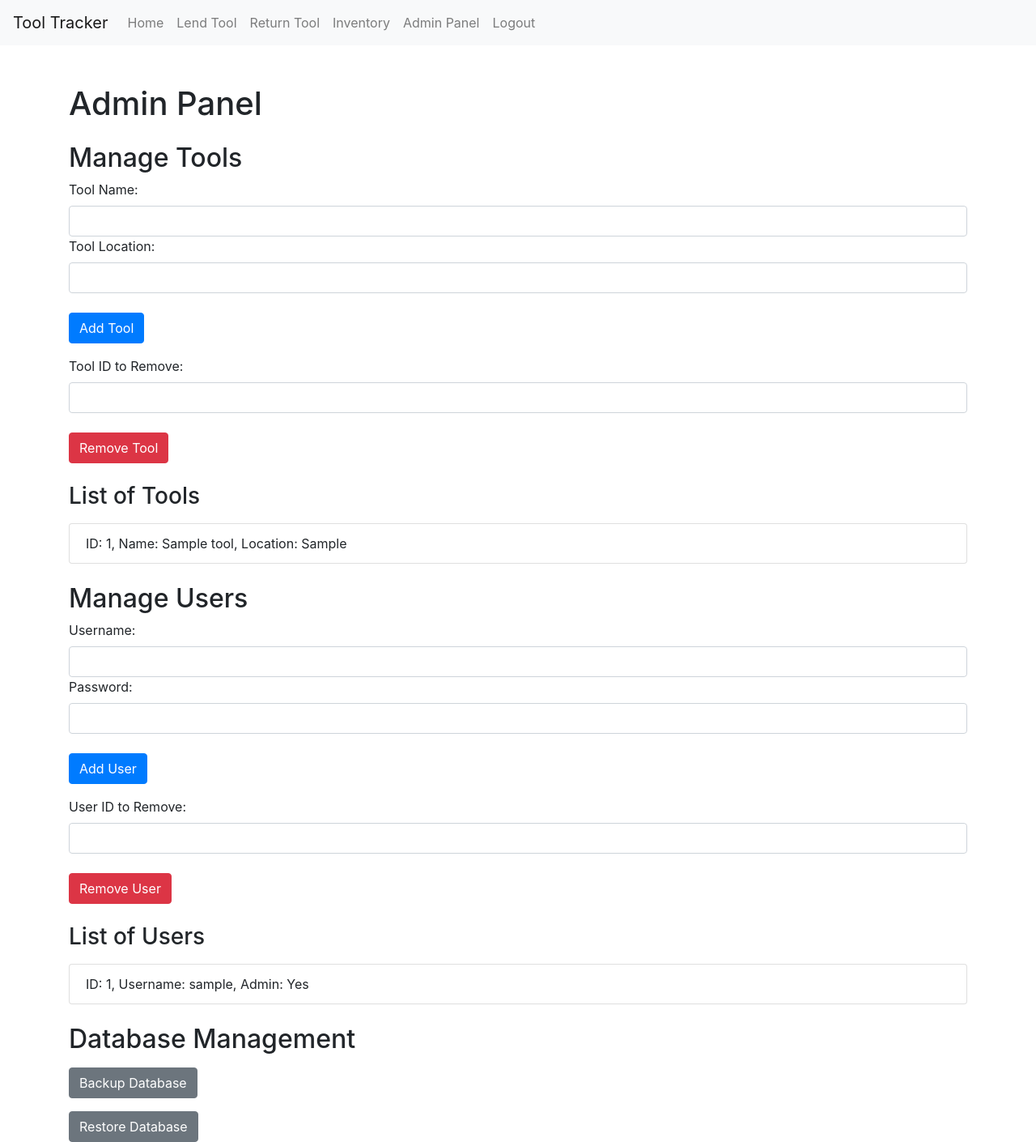
After one commit to Jirka135/ToolTracker, a Flask app: page /admin_panel in a window 1280 px wide. The commit adds this page. Shown: the whole page at 81% size. Run offline with Flask 3, Linux system fonts and the light colour scheme; the visitor is signed in with stand-in values (Sample User, id 1); tables that the repository leaves empty hold one stand-in row (values such as "Sample post"); parts of the project's set-up code (start-up, migrations or seed data) failed here and were passed over; some libraries are stand-ins or nearby versions.

Commit message:
admin interface added

```diff
--- a/app.py
+++ b/app.py
@@ -3,12 +3,14 @@ from flask_sqlalchemy import SQLAlchemy
 import qrcode
 import os
 import cv2
+from sqlalchemy.schema import MetaData
 from pyzbar.pyzbar import decode
 import random
 import string
 import datetime
 from werkzeug.security import generate_password_hash, check_password_hash
 import threading
+import sqlite3
 
 app = Flask(__name__)
 app.config['SECRET_KEY'] = 'supersecretkey'
@@ -26,13 +28,13 @@ class User(db.Model):
     id = db.Column(db.Integer, primary_key=True)
     username = db.Column(db.String(80), unique=True, nullable=False)
     password_hash = db.Column(db.String(120), nullable=False)
+    is_admin = db.Column(db.Boolean, default=False)
 
     def set_password(self, password):
         self.password_hash = generate_password_hash(password)
 
     def check_password(self, password):
         return check_password_hash(self.password_hash, password)
-
 
 class Transaction(db.Model):
     id = db.Column(db.Integer, primary_key=True)
@@ -49,6 +51,25 @@ def shutdown_server():
     if func is None:
         raise RuntimeError('Not running with the Werkzeug Server')
     func()
+
+def backup_database():
+    backup_dir = 'backups'
+    os.makedirs(backup_dir, exist_ok=True)
+    backup_file = os.path.join(backup_dir, f'database_backup_{datetime.datetime.now().strftime("%Y%m%d%H%M%S")}.db')
+    conn = sqlite3.connect(app.config['SQLALCHEMY_DATABASE_URI'].replace('sqlite:///', ''))
+    with open(backup_file, 'wb') as f:
+        for line in conn.iterdump():
+            f.write(f'{line}\n'.encode('utf-8'))
+    print(f"Backup created at {backup_file}")
+
+def restore_database(backup_file):
+    conn = sqlite3.connect(app.config['SQLALCHEMY_DATABASE_URI'].replace('sqlite:///', ''))
+    cursor = conn.cursor()
+    with open(backup_file, 'r') as f:
+        sql = f.read()
+        cursor.executescript(sql)
+    conn.commit()
+    print(f"Database restored from {backup_file}")
 
 def generate_qr_code(tool):
     security_token = ''.join(random.choices(string.ascii_letters + string.digits, k=10))
@@ -118,15 +139,22 @@ def regenerate_qr_codes():
     db.session.commit()
     print("QR codes regenerated for all tools.")
 
-def add_user(username, password):
+def add_user(username, password, is_admin=False):
     if User.query.filter_by(username=username).first():
         print('Username already exists.')
         return
-    user = User(username=username)
+    user = User(username=username, is_admin=is_admin)
     user.set_password(password)
     db.session.add(user)
     db.session.commit()
-    print(f"User '{username}' added.")
+    print(f"User '{username}' added{' as admin' if is_admin else ''}.")
+
+def is_admin(user_id):
+    user = User.query.get(user_id)
+    return user.is_admin if user else False
+
+def add_admin(username, password):
+    add_user(username, password, is_admin=True)
 
 def remove_user(user_id):
     user = User.query.get(user_id)
@@ -290,6 +318,95 @@ def add_test_data():
 
     print("Test data added: 3 users and 10 tools.")
 
+@app.route('/admin_panel')
+def admin_panel():
+    if 'user_id' not in session or not is_admin(session['user_id']):
+        return redirect(url_for('login'))
+
+    tools = Tool.query.all()
+    users = User.query.all()
+    return render_template('admin_panel.html', tools=tools, users=users)
+
+@app.route('/admin/add_tool', methods=['POST'])
+def admin_add_tool():
+    if 'user_id' not in session or not is_admin(session['user_id']):
+        flash('Admin access required', 'danger')
+        return redirect(url_for('login'))
+
+    name = request.form['tool_name']
+    location = request.form['tool_location']
+    add_tool(name, location)
+    flash('Tool added successfully', 'success')
+    return redirect(url_for('admin_panel'))
+
+@app.route('/admin/remove_tool', methods=['POST'])
+def admin_remove_tool():
+    if 'user_id' not in session or not is_admin(session['user_id']):
+        flash('Admin access required', 'danger')
+        return redirect(url_for('login'))
+
+    tool_id = request.form['tool_id']
+    remove_tool(tool_id)
+    flash('Tool removed successfully', 'success')
+    return redirect(url_for('admin_panel'))
+
+@app.route('/admin/add_user', methods=['POST'])
+def admin_add_user():
+    if 'user_id' not in session or not is_admin(session['user_id']):
+        flash('Admin access required', 'danger')
+        return redirect(url_for('login'))
+
+    username = request.form['username']
+    password = request.form['password']
+    add_user(username, password)
+    flash('User added successfully', 'success')
+    return redirect(url_for('admin_panel'))
+
+@app.route('/admin/remove_user', methods=['POST'])
+def admin_remove_user():
+    if 'user_id' not in session or not is_admin(session['user_id']):
+        flash('Admin access required', 'danger')
+        return redirect(url_for('login'))
+
+    user_id = request.form['user_id']
+    remove_user(user_id)
+    flash('User removed successfully', 'success')
+    return redirect(url_for('admin_panel'))
+
+@app.route('/admin/backup_database', methods=['POST'])
+def admin_backup_database():
+    if 'user_id' not in session or not is_admin(session['user_id']):
+        flash('Admin access required', 'danger')
+        return redirect(url_for('login'))
+
+    backup_database()
+    flash('Database backup created successfully', 'success')
+    return redirect(url_for('admin_panel'))
+
+@app.route('/admin/restore_database', methods=['POST'])
+def admin_restore_database():
+    if 'user_id' not in session or not is_admin(session['user_id']):
+        flash('Admin access required', 'danger')
+        return redirect(url_for('login'))
+
+    backup_dir = os.path.join('backups')
+    backups = sorted(os.listdir(backup_dir), reverse=True)
+    if backups:
+        latest_backup = os.path.join(backup_dir, backups[0])
+        restore_database(latest_backup)
+        flash('Database restored successfully', 'success')
+    else:
+        flash('No backup files found', 'danger')
+    return redirect(url_for('admin_panel'))
+
+@app.context_processor
+def utility_processor():
+    def is_admin(user_id):
+        user = User.query.get(user_id)
+        return user.is_admin if user else False
+    return dict(is_admin=is_admin)
+
+
 def run_console():
     try:
         with app.app_context():
@@ -304,7 +421,10 @@ def run_console():
                 print("7. Identify Tool")
                 print("10. Add Test Data")
                 print("11. Regenerate QR Codes")
-                print("12. Exit")
+                print("12. Backup Database")
+                print("13. Restore Database")
+                print("14. Add Admin")
+                print("15. Exit")
                 choice = input("Enter your choice: ")
 
                 if choice == '1':
@@ -335,6 +455,15 @@ def run_console():
                 elif choice == '11':
                     regenerate_qr_codes()
                 elif choice == '12':
+                    backup_database()
+                elif choice == '13':
+                    backup_file = input("Enter the backup file path: ")
+                    restore_database(backup_file)
+                elif choice == '14':
+                    username = input("Enter admin username: ")
+                    password = input("Enter admin password: ")
+                    add_user(username, password, is_admin=True)
+                elif choice == '15':
                     shutdown_server()
                     break
                 else:
@@ -343,8 +472,11 @@ def run_console():
         shutdown_server()
 
 if __name__ == '__main__':
-    console_thread = threading.Thread(target=run_console)
-    console_thread.start()
+    def run_web_server():
+        context = ('certs/certificate.pem', 'certs/key.pem')
+        app.run(debug=True, ssl_context=context, host='0.0.0.0', port=5000,use_reloader=False)
 
-    context = ('certs/certificate.pem', 'certs/key.pem')
-    app.run(debug=True, ssl_context=context, host='0.0.0.0', port=5000)
+    web_thread = threading.Thread(target=run_web_server)
+    web_thread.start()
+
+    run_console()
--- /dev/null
+++ b/templates/admin_panel.html
@@ -0,0 +1,67 @@
+{% extends "base.html" %}
+
+{% block title %}Admin Panel{% endblock %}
+
+{% block content %}
+    <h1 class="mt-5">Admin Panel</h1>
+
+    <h2 class="mt-4">Manage Tools</h2>
+    <form method="POST" action="{{ url_for('admin_add_tool') }}">
+        <div class="form-group">
+            <label for="tool_name">Tool Name:</label>
+            <input type="text" id="tool_name" name="tool_name" class="form-control" required>
+            <label for="tool_location">Tool Location:</label>
+            <input type="text" id="tool_location" name="tool_location" class="form-control" required>
+        </div>
+        <button type="submit" class="btn btn-primary mt-2">Add Tool</button>
+    </form>
+
+    <form method="POST" action="{{ url_for('admin_remove_tool') }}" class="mt-3">
+        <div class="form-group">
+            <label for="remove_tool_id">Tool ID to Remove:</label>
+            <input type="number" id="remove_tool_id" name="tool_id" class="form-control" required>
+        </div>
+        <button type="submit" class="btn btn-danger mt-2">Remove Tool</button>
+    </form>
+
+    <h3 class="mt-4">List of Tools</h3>
+    <ul class="list-group mt-3">
+        {% for tool in tools %}
+        <li class="list-group-item">ID: {{ tool.id }}, Name: {{ tool.name }}, Location: {{ tool.location }}</li>
+        {% endfor %}
+    </ul>
+
+    <h2 class="mt-4">Manage Users</h2>
+    <form method="POST" action="{{ url_for('admin_add_user') }}">
+        <div class="form-group">
+            <label for="username">Username:</label>
+            <input type="text" id="username" name="username" class="form-control" required>
+            <label for="password">Password:</label>
+            <input type="password" id="password" name="password" class="form-control" required>
+        </div>
+        <button type="submit" class="btn btn-primary mt-2">Add User</button>
+    </form>
+
+    <form method="POST" action="{{ url_for('admin_remove_user') }}" class="mt-3">
+        <div class="form-group">
+            <label for="remove_user_id">User ID to Remove:</label>
+            <input type="number" id="remove_user_id" name="user_id" class="form-control" required>
+        </div>
+        <button type="submit" class="btn btn-danger mt-2">Remove User</button>
+    </form>
+
+    <h3 class="mt-4">List of Users</h3>
+    <ul class="list-group mt-3">
+        {% for user in users %}
+        <li class="list-group-item">ID: {{ user.id }}, Username: {{ user.username }}, Admin: {{ 'Yes' if user.is_admin else 'No' }}</li>
+        {% endfor %}
+    </ul>
+
+    <h2 class="mt-4">Database Management</h2>
+    <form method="POST" action="{{ url_for('admin_backup_database') }}" class="mt-3">
+        <button type="submit" class="btn btn-secondary">Backup Database</button>
+    </form>
+    <form method="POST" action="{{ url_for('admin_restore_database') }}" class="mt-3">
+        <button type="submit" class="btn btn-secondary">Restore Database</button>
+    </form>
+{% endblock %}
--- a/templates/base.html
+++ b/templates/base.html
@@ -26,6 +26,11 @@
                 <li class="nav-item">
                     <a class="nav-link" href="{{ url_for('inventory') }}">Inventory</a>
                 </li>
+                {% if session.get('user_id') and is_admin(session['user_id']) %}
+                <li class="nav-item">
+                    <a class="nav-link" href="{{ url_for('admin_panel') }}">Admin Panel</a>
+                </li>
+                {% endif %}
                 <li class="nav-item">
                     <a class="nav-link" href="{{ url_for('logout') }}">Logout</a>
                 </li>
```
Also changed, not shown: database.db (added), static/qr_codes/Chisel_9_Drawer_8_QRcode.png, static/qr_codes/Drill_4_Under_Desk_1_QRcode.png, static/qr_codes/Hammer_1_Drawer_1_QRcode.png, static/qr_codes/Level_8_Drawer_7_QRcode.png, static/qr_codes/Pliers_6_Drawer_5_QRcode.png, static/qr_codes/Saw_5_Drawer_4_QRcode.png, static/qr_codes/Screwdriver_2_Drawer_2_QRcode.png, static/qr_codes/Tape Measure_7_Drawer_6_QRcode.png, static/qr_codes/Utility Knife_10_Under_Desk_2_QRcode.png, static/qr_codes/Wrench_3_Drawer_3_QRcode.png, 1 other file.
